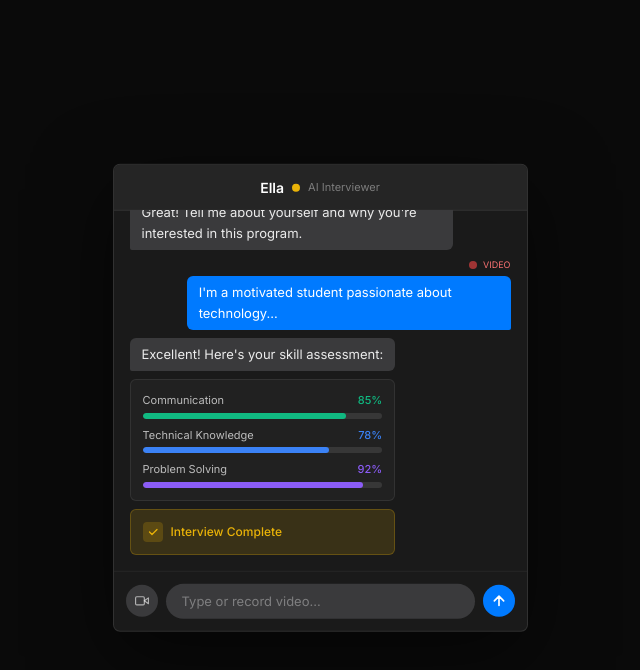
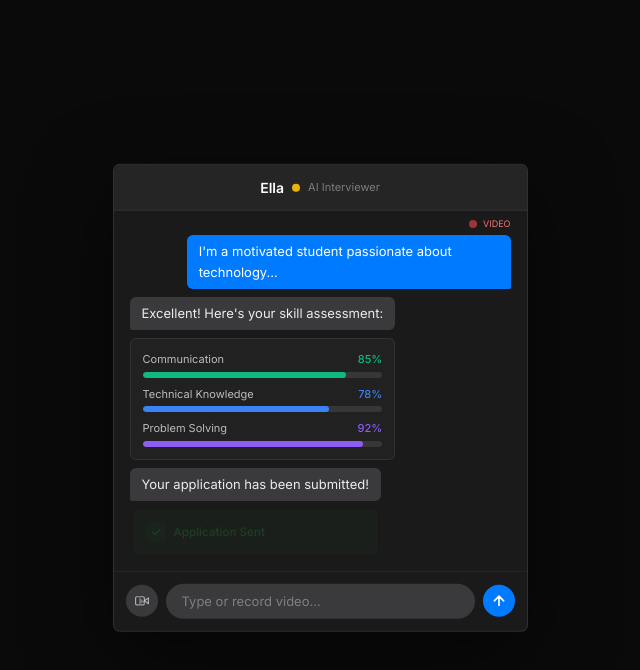
Before and after one commit to rayan-os/motion-ui, a Next.js app: page /ella-demo in a window 1280 px wide. Both pictures are taken after a click on the button 461 px from the left and 603 px from the top of the page. Shown: the top 670 px of the page, without its empty margins (320-960 px from the left). Built offline with nearby package versions, Linux system fonts and the light colour scheme.

Commit message:
Ella demo - add application sent after interview

```diff
--- a/components/ella/agent-ella-demo.tsx
+++ b/components/ella/agent-ella-demo.tsx
@@ -33,7 +33,8 @@ const chatFlow: ChatMessage[] = [
   { id: "2", role: "user", content: "Yes, I'm ready" },
   { id: "3", role: "assistant", content: "Great! Tell me about yourself and why you're interested in this program.", isVideo: true },
   { id: "4", role: "user", content: "I'm a motivated student passionate about technology...", isVideo: true },
-  { id: "5", role: "assistant", content: "Excellent! Here's your skill assessment:", skills: assessedSkills, showComplete: true },
+  { id: "5", role: "assistant", content: "Excellent! Here's your skill assessment:", skills: assessedSkills },
+  { id: "6", role: "assistant", content: "Your application has been submitted!", showComplete: true },
 ];
 
 // ─────────────────────────────────────────────────────────────
@@ -198,11 +199,18 @@ export default function AgentEllaDemo() {
           await new Promise(r => setTimeout(r, 400));
         }
 
+        // Show application sent
+        await new Promise(r => setTimeout(r, 500));
+        setIsTyping(true);
+        await new Promise(r => setTimeout(r, 400));
+        setIsTyping(false);
+        setChatMessages(prev => [...prev, chatFlow[5]]);
+
         // Hide cursor
         setCursorVisible(false);
 
         // Hold
-        await new Promise(r => setTimeout(r, 3500));
+        await new Promise(r => setTimeout(r, 3000));
       }
     };
 
@@ -299,21 +307,21 @@ export default function AgentEllaDemo() {
                         </motion.div>
                       )}
 
-                      {/* Interview complete */}
+                      {/* Application sent */}
                       {msg.showComplete && (
                         <motion.div
-                          className="mt-2 p-3 rounded-[6px] bg-[#EAB308]/15 border border-[#EAB308]/25"
+                          className="mt-2 p-3 rounded-[6px] bg-[#30D158]/15 border border-[#30D158]/25"
                           initial={{ opacity: 0, scale: 0.95 }}
                           animate={{ opacity: 1, scale: 1 }}
-                          transition={{ delay: 0.5 }}
+                          transition={{ delay: 0.1 }}
                         >
                           <div className="flex items-center gap-2">
-                            <div className="w-5 h-5 rounded-[4px] bg-[#EAB308]/20 flex items-center justify-center">
-                              <svg width="12" height="12" viewBox="0 0 24 24" fill="none" className="text-[#EAB308]">
+                            <div className="w-5 h-5 rounded-[4px] bg-[#30D158]/20 flex items-center justify-center">
+                              <svg width="12" height="12" viewBox="0 0 24 24" fill="none" className="text-[#30D158]">
                                 <path d="M5 12l5 5L20 7" stroke="currentColor" strokeWidth="2.5" strokeLinecap="round" strokeLinejoin="round"/>
                               </svg>
                             </div>
-                            <span className="text-[12px] font-medium text-[#EAB308]">Interview Complete</span>
+                            <span className="text-[12px] font-medium text-[#30D158]">Application Sent</span>
                           </div>
                         </motion.div>
                       )}
```
